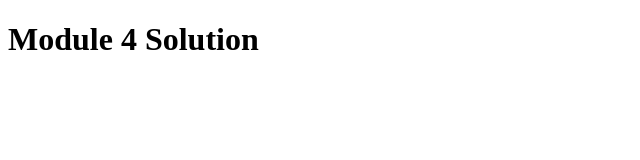
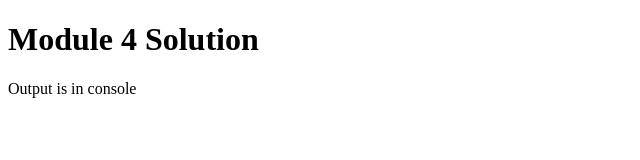
Before and after one commit to hamsa-98/module-4, a plain HTML site: page index.html in a window 1280 px wide. Shown: the whole page, without its empty margins (0-640 px from the left). Drawn offline with Linux system fonts and the light colour scheme.

Commit message:
Update index.html

```diff
--- a/index.html
+++ b/index.html
@@ -9,5 +9,6 @@
 </head>
 <body>
   <h1>Module 4 Solution</h1>
+  <p>Output is in console</p>
 </body>
 </html>
```
